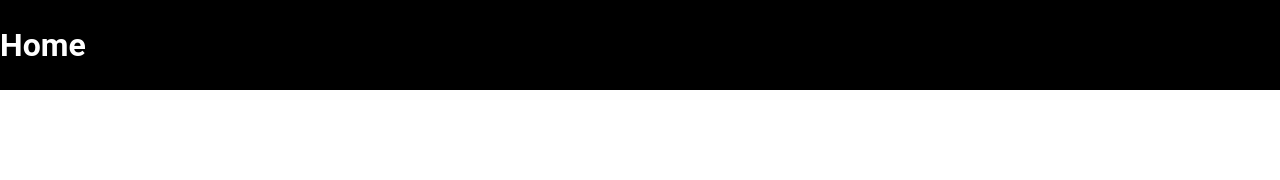
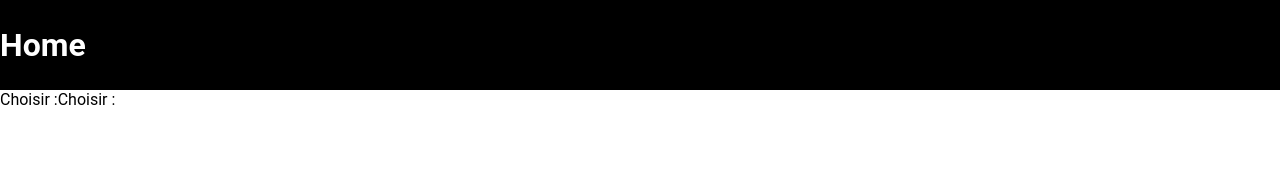
Before and after one commit to Peallyz/Projet12_SportSee, a React (Vite) app: page / in a window 1280 px wide. Shown: the top 180 px of the page. Built offline with nearby package versions, Linux system fonts and the light colour scheme.

Commit message:
feat : create Link into user

```diff
--- a/src/Components/UserSelect/UserSelect.jsx
+++ b/src/Components/UserSelect/UserSelect.jsx
@@ -1,16 +1,20 @@
 import PropTypes from "prop-types";
+import { NavLink } from "react-router-dom";
 
-const UserSelect = ({ data }) => {
+const UserSelect = ({ data, setPath }) => {
   console.log(data);
   return (
     <div>
-      <h2></h2>
+      <NavLink to={`/${data.data.id}`} onClick={() => setPath(data.data.id)}>
+        Choisir : {data.data.userInfos.firstname} {data.data.userInfos.lastname}
+      </NavLink>
     </div>
   );
 };
 
 UserSelect.propTypes = {
   data: PropTypes.object,
+  setPath: PropTypes.func,
 };
 
 export default UserSelect;
```
